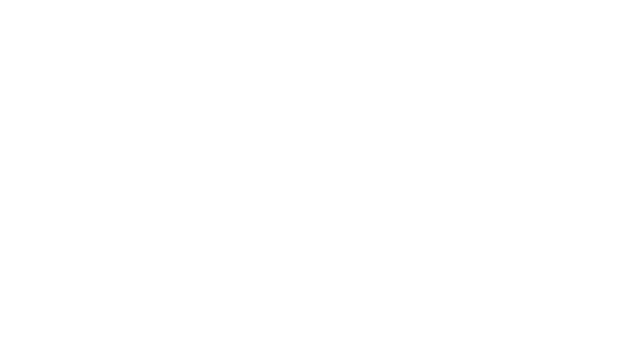
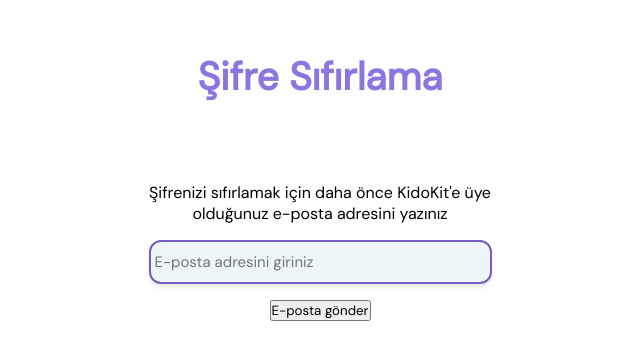
Before and after one commit to DNA-RNA/KidoKitDemoStaj, a React (Create React App) app in the folder frontend-project/: page /SifremiUnuttum in a window 1280 px wide. Before the commit this address had no page. Shown: the part 141-500 px from the top of the page, without its empty margins (320-960 px from the left). Built offline with nearby package versions, Linux system fonts and the light colour scheme.

Commit message:
27.09 günü kodları

```diff
--- a/frontend-project/src/App.js
+++ b/frontend-project/src/App.js
@@ -5,6 +5,7 @@
 import AnaSayfa from './pages/AnaSayfa';
 import KayitOl from './pages/KayitOl';
 import GirisYap from './pages/GirisYap';
+import SifreUnuttum from './pages/SifreUnuttum';
 
 
 
@@ -16,6 +17,7 @@
     <Route path='/' element={<AnaSayfa/>}/>
     <Route path='/KayitOl' element={<KayitOl/>}/>
     <Route path='/GirisYap' element={<GirisYap/>}/>
+    <Route path='/SifremiUnuttum' element={<SifreUnuttum/>}/>
 
 
    </Routes>
--- /dev/null
+++ b/frontend-project/src/pages/PopUp.jsx
@@ -0,0 +1,14 @@
+import React from 'react'
+
+function PopUp(props) {
+  return (props.trigger) ? (
+    <div className='popup'>
+      <div className="popup-inner">
+        <button className='close-btn' onClick={()=> props.setTrigger(false)}>Kapat</button>
+        {props.children}
+      </div>
+    </div>
+  ) : "";
+}
+
+export default PopUp
--- /dev/null
+++ b/frontend-project/src/pages/SifreUnuttum.jsx
@@ -0,0 +1,58 @@
+import {React,useState} from 'react'
+import uyari from '../images/sifre-unuttum-uyari.png';
+import success from '../images/sifre-unuttum-success.png';
+import PopUp from '../pages/PopUp'
+
+export default function SifreUnuttum() {
+  const [email, setEmail] = useState("");
+  const [message, setMessage] = useState("");
+  const [popUp,setPopUp] = useState(false);
+
+  let handleSubmit = async (e) => {
+    e.preventDefault();
+    try {
+      let res = await fetch("https://testapi.kidokit.com/api/account/forgetPassword", {
+        method: "POST",
+        body: JSON.stringify({
+          email: email
+
+        }),
+        headers: {'Content-Type': 'application/json'}
+      });
+
+      if (res.status === 200) {
+        setEmail("");
+        setMessage("Şifrenizi sıfırlamak için gerekli bağlantı " + email + " mailinize gönderildi");
+
+      } else {
+        setMessage("E-posta adresinize 'Şifre Sıfırlama' maili gönderilemedi!");
+      }
+    } catch (err) {
+      setMessage("bir hata oluştu");
+    }
+  };
+  return (
+    <div>
+      <div className="container-sifre-unuttum">
+        <h1 className="header-sifre-unuttum">Şifre Sıfırlama</h1>
+        <form className='form-sifre-unuttum' onSubmit={handleSubmit}>
+        <span className="form-title-sifre">Şifrenizi sıfırlamak için daha önce KidoKit'e üye </span>
+        <span className="form-title-sifre"> olduğunuz e-posta adresini yazınız </span>
+        <input className='form-input' type="text" value={email} placeholder=" E-posta adresini giriniz" onChange={(e) => setEmail(e.target.value)}/>
+         <button className='e-posta-btn' onClick={()=> setPopUp(true)} type="submit">E-posta gönder</button>
+
+
+         <PopUp trigger={popUp} setTrigger={setPopUp}>
+
+
+        {message!=="E-posta adresinize 'Şifre Sıfırlama' maili gönderilemedi!" ? <div> <img  src={success} alt="success"/> <h1>E-postanızı kontrol ediniz </h1>   </div>: null }
+         {message==="E-posta adresinize 'Şifre Sıfırlama' maili gönderilemedi!" ? <div><img src={uyari} alt="warning" /> <p>Hata</p></div>   : null }
+
+         {message ?  <p>{message}</p>  : null}
+         </PopUp>
+
+        </form>
+         </div>
+    </div>
+  )
+}
```
